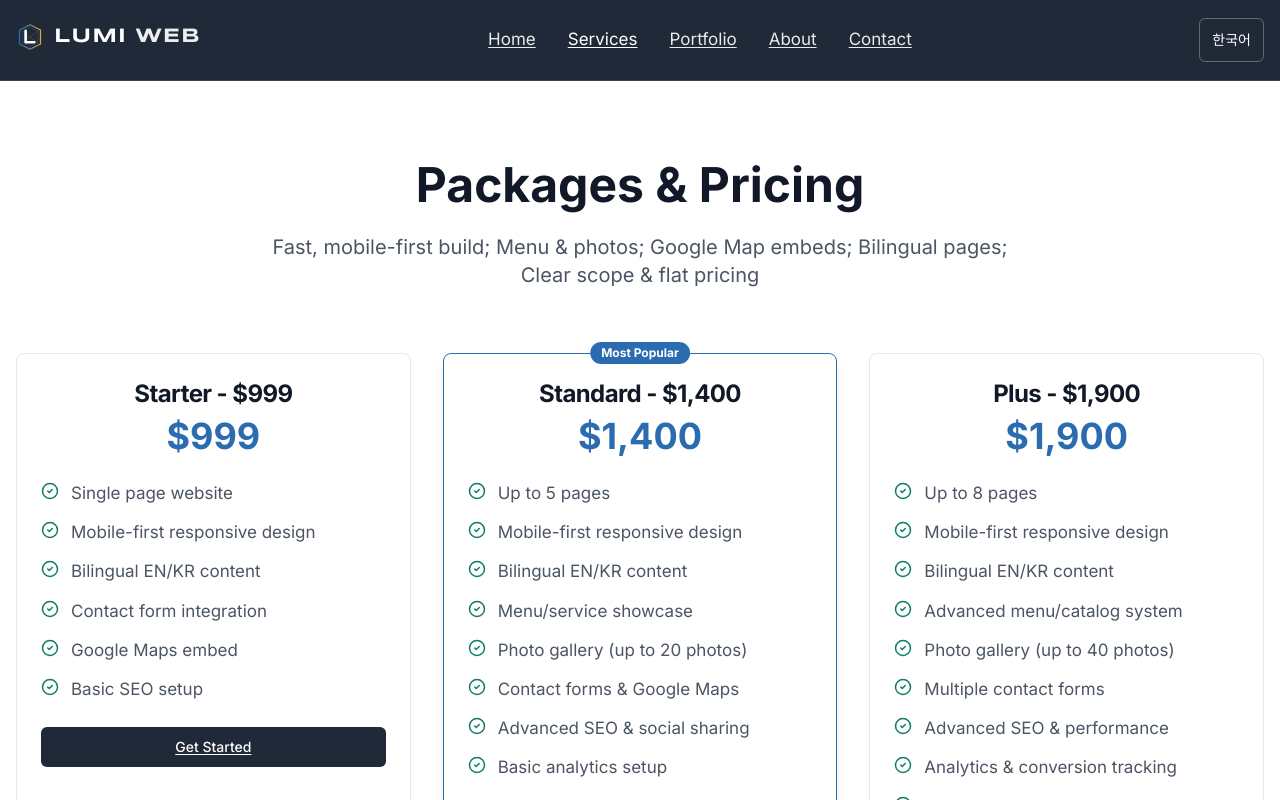
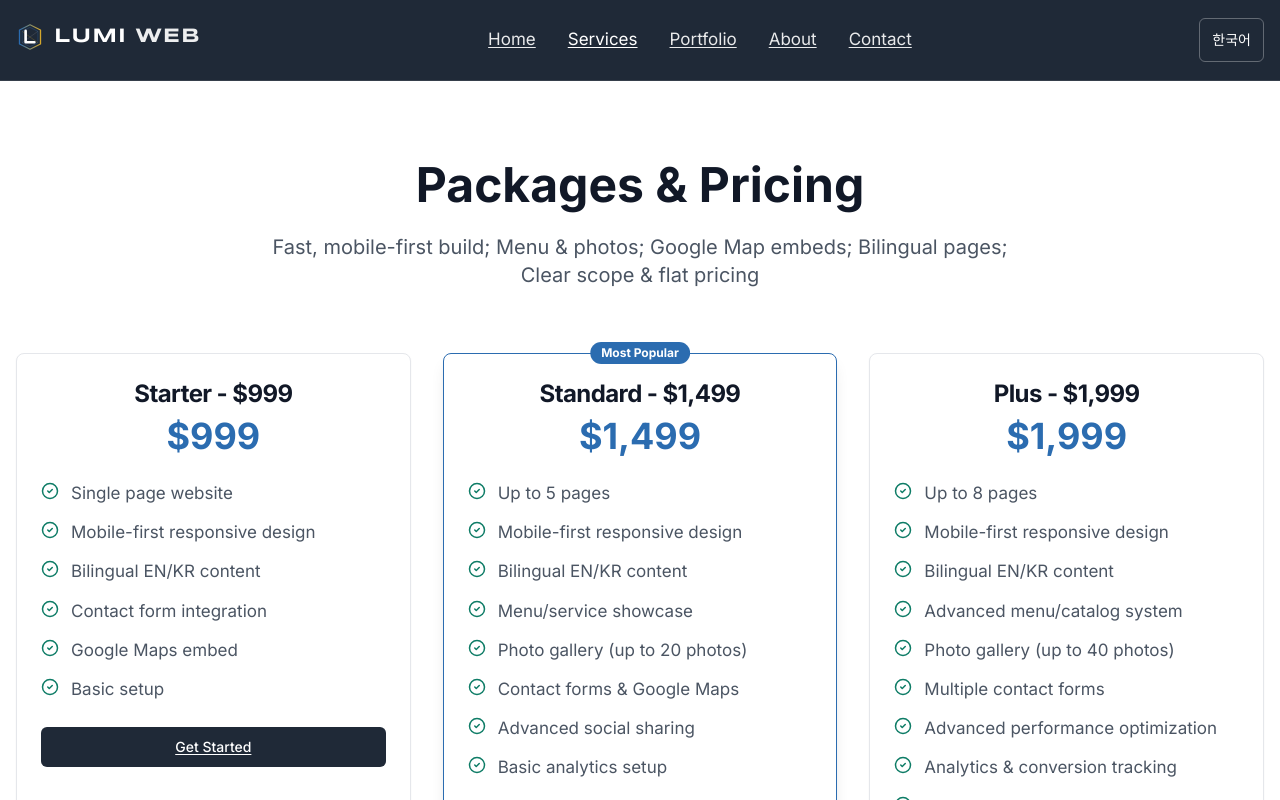
Before and after one commit to libertysmith/Small-Buziness-Websites, a React (Vite) app: page /services in a window 1280 px wide. Shown: the top 800 px of the page. Built offline with nearby package versions, Linux system fonts and the light colour scheme.

Commit message:
chore(copy): remove SEO mentions and update pricing

```diff
--- a/src/i18n/en.json
+++ b/src/i18n/en.json
@@ -23,8 +23,8 @@
 
   "services.title": "Packages & Pricing",
   "services.starter": "Starter - $999",
-  "services.standard": "Standard - $1,400",
-  "services.plus": "Plus - $1,900",
+  "services.standard": "Standard - $1,499",
+  "services.plus": "Plus - $1,999",
   "services.bullets": "Fast, mobile-first build; Menu & photos; Google Map embeds; Bilingual pages; Clear scope & flat pricing",
   "services.note": "Timelines depend on content delivery. No hidden fees.",
   "addons.title": "Add-ons",
--- a/src/i18n/ko.json
+++ b/src/i18n/ko.json
@@ -23,8 +23,8 @@
 
   "services.title": "패키지 및 요금",
   "services.starter": "스타터 - $999",
-  "services.standard": "스탠다드 - $1,400",
-  "services.plus": "플러스 - $1,900",
+  "services.standard": "스탠다드 - $1,499",
+  "services.plus": "플러스 - $1,999",
   "services.bullets": "빠른 모바일 우선 구축; 메뉴·사진; 구글 지도 임베드; 한영 페이지; 명확한 범위와 고정 요금",
   "services.note": "일정은 콘텐츠 전달에 따라 달라집니다. 숨겨진 비용은 없습니다.",
   "addons.title": "추가 옵션",
--- a/src/pages/Services.tsx
+++ b/src/pages/Services.tsx
@@ -18,12 +18,12 @@ export default function Services() {
         'Bilingual EN/KR content',
         'Contact form integration',
         'Google Maps embed',
-        'Basic SEO setup'
+        'Basic setup'
       ]
     },
     {
       name: t('services.standard'),
-      price: '$1,400',
+      price: '$1,499',
       features: [
         'Up to 5 pages',
         'Mobile-first responsive design',
@@ -31,13 +31,13 @@ export default function Services() {
         'Menu/service showcase',
         'Photo gallery (up to 20 photos)',
         'Contact forms & Google Maps',
-        'Advanced SEO & social sharing',
+        'Advanced social sharing',
         'Basic analytics setup'
       ]
     },
     {
       name: t('services.plus'),
-      price: '$1,900',
+      price: '$1,999',
       features: [
         'Up to 8 pages',
         'Mobile-first responsive design',
@@ -45,7 +45,7 @@ export default function Services() {
         'Advanced menu/catalog system',
         'Photo gallery (up to 40 photos)',
         'Multiple contact forms',
-        'Advanced SEO & performance',
+        'Advanced performance optimization',
         'Analytics & conversion tracking',
         '30 days post-launch support'
       ]
```
